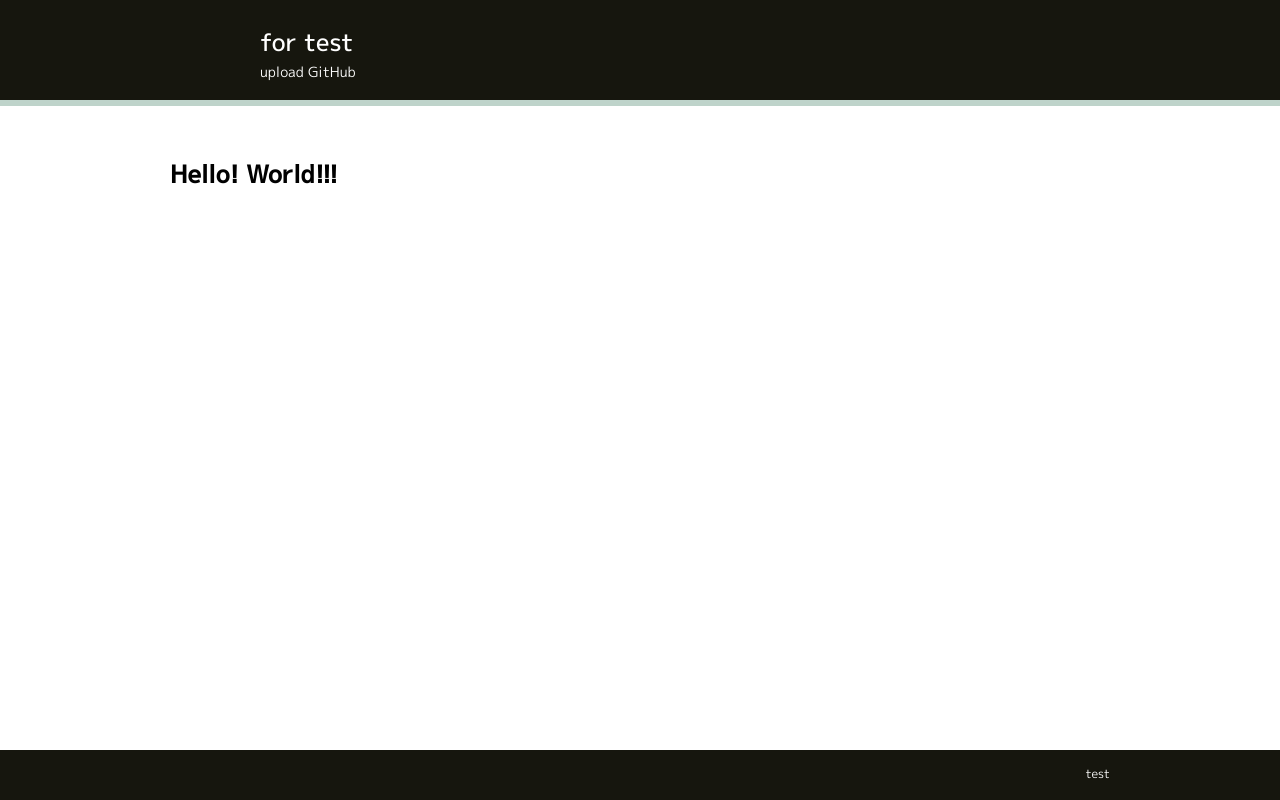
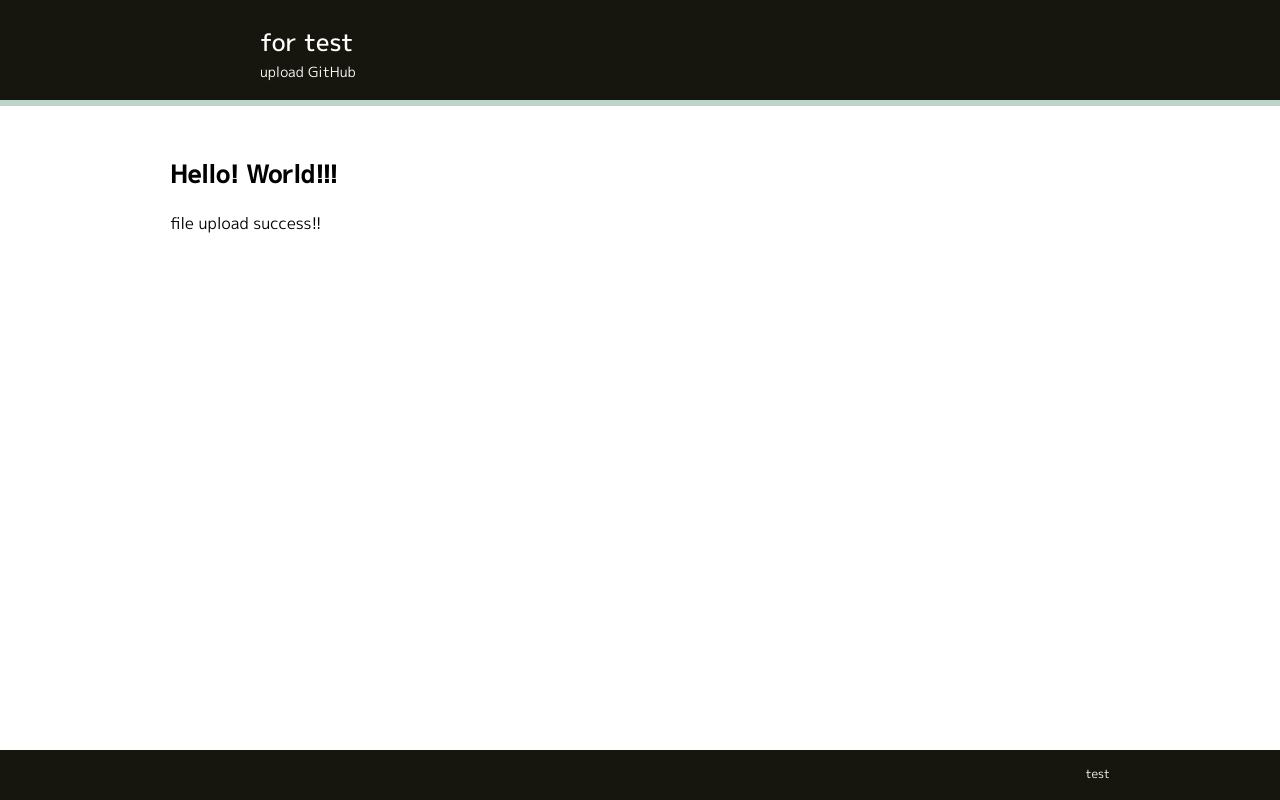
Before and after one commit to jipujujing86/jipujujing86.github.io, a plain HTML site: page index.html in a window 1280 px wide. Drawn offline with Linux system fonts and the light colour scheme.

Commit message:
テキスト追加

```diff
--- a/index.html
+++ b/index.html
@@ -23,6 +23,7 @@
         <div class="container">
             <section>
                 <h2>Hello! World!!!</h2>
+                <p>file upload success!!</p>
             </section>
         </div><!-- /.container -->
     </main>
```
